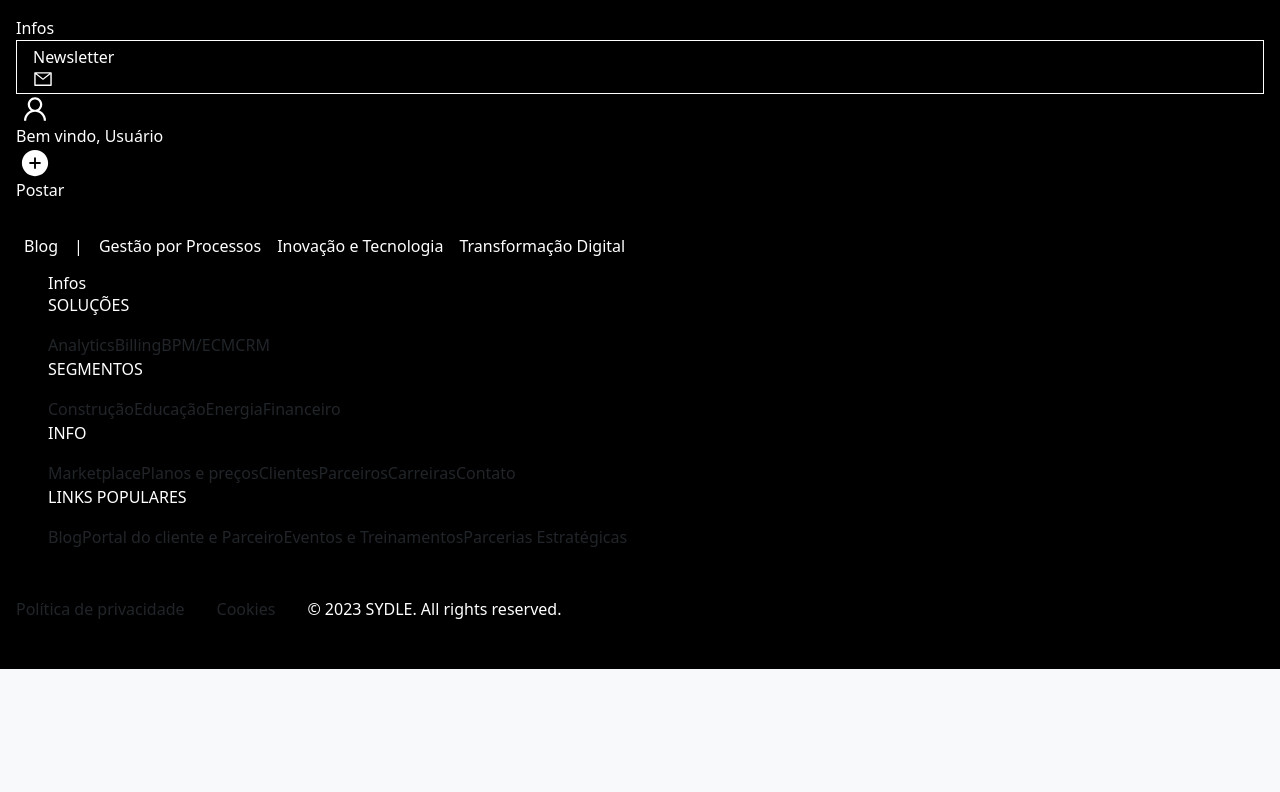
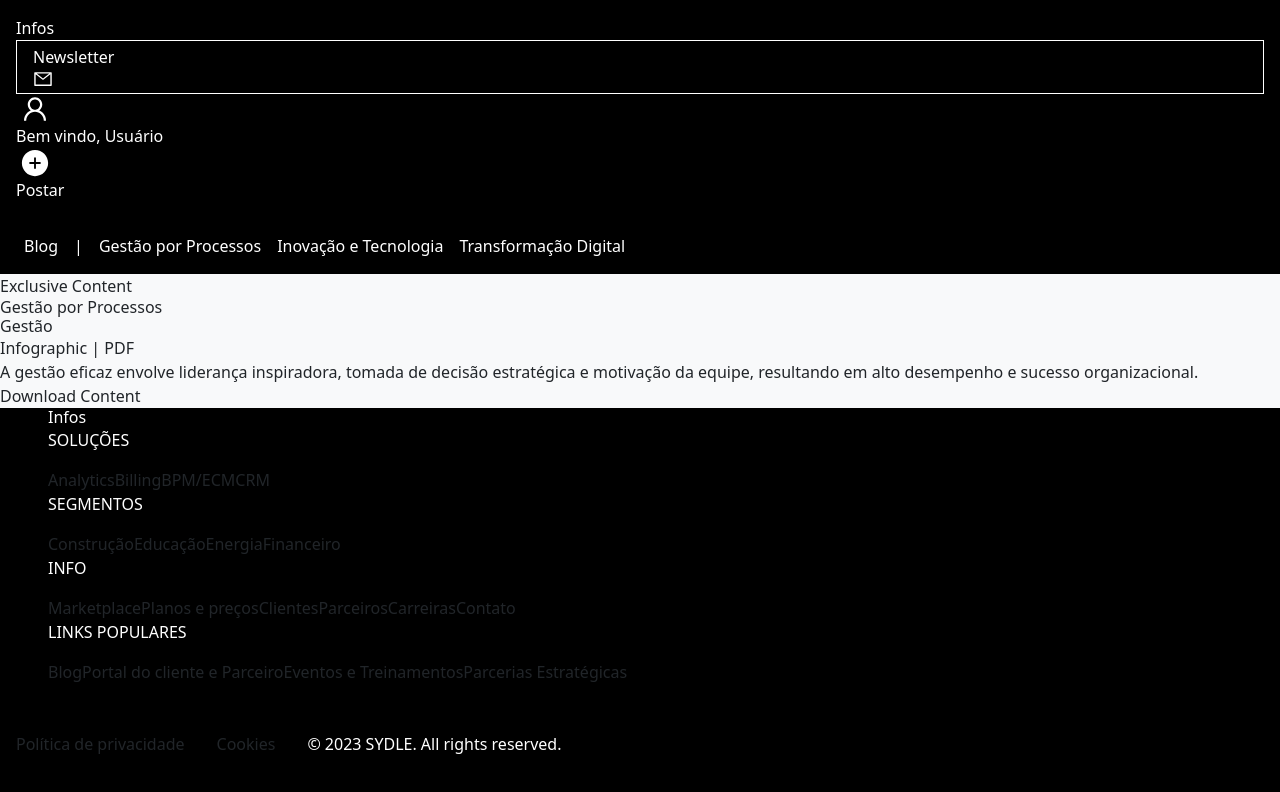
Before and after one commit to santanafx/blog-ApiRest, a React (Vite) app: page /post/1 in a window 1280 px wide. Shown: the top 792 px of the page. Built offline with nearby package versions, Linux system fonts and the light colour scheme; data requests are answered from the project's data file.

Commit message:
Nova página Post.jsx
Foi criado a página post para que seja possível acessar o conteúdo de texto das notícias do blog

```diff
--- a/src/App.jsx
+++ b/src/App.jsx
@@ -8,6 +8,7 @@ import { Footer } from "./components/Footer";
 import { Gestao } from "./pages/Gestao";
 import { Inovacao } from "./pages/Inovacao";
 import { Transformacao } from "./pages/Transformacao";
+import { Post } from "./pages/Post";
 
 function App() {
   return (
@@ -20,6 +21,7 @@ function App() {
         <Route path="/gestao" element={<Gestao />} />
         <Route path="/inovacao" element={<Inovacao />} />
         <Route path="/transformacao" element={<Transformacao />} />
+        <Route path="/post/:id" element={<Post />} />
         <Route path="/editar/:id" element={<Editar />} />
       </Routes>
       <Footer />
--- a/src/components/Card.jsx
+++ b/src/components/Card.jsx
@@ -1,11 +1,20 @@
-import React from "react";
+import { useNavigate } from "react-router-dom";
 
-export const Card = ({ title, text, image, category, date }) => {
+export const Card = ({ title, image, category, date, id }) => {
+  const navigate = useNavigate();
   return (
     <div className="max-w-[350px] h-[400px] bg-white rounded-3xl drop-shadow-2xl overflow-hidden relative transition duration-500 hover:scale-105">
-      <img className="cursor-pointer" src={image} alt="" />
+      <img
+        className="cursor-pointer"
+        src={image}
+        alt=""
+        onClick={() => navigate(`/post/${id}`)}
+      />
       <span className="text-indigo-600 p-3">{category}</span>
-      <h4 className="break-words font-bold p-3 cursor-pointer text-ellipsis">
+      <h4
+        className="break-words font-bold p-3 cursor-pointer text-ellipsis"
+        onClick={() => navigate(`/post/${id}`)}
+      >
         {title}
       </h4>
       <span className="absolute bottom-4 right-4">{date}</span>
--- a/src/pages/Gestao.jsx
+++ b/src/pages/Gestao.jsx
@@ -23,10 +23,10 @@ export const Gestao = () => {
             <Card
               key={element.id + index}
               title={element.title}
-              text={element.text}
               image={element.image}
               category={element.category}
               date={element.date}
+              id={element.id}
             />
           ))}
         </section>
--- a/src/pages/Home.jsx
+++ b/src/pages/Home.jsx
@@ -16,14 +16,14 @@ export const Home = () => {
     <main className=" flex justify-center mt-10 min-h-[85vh] mb-10">
       {data !== undefined ? (
         <section className="flex justify-center flex-wrap gap-10 max-w-7xl">
-          {data.map((element) => (
+          {data.map((element, index) => (
             <Card
-              key={element.id}
+              key={element.id + index}
               title={element.title}
-              text={element.text}
               image={element.image}
               category={element.category}
               date={element.date}
+              id={element.id}
             />
           ))}
         </section>
--- a/src/pages/Inovacao.jsx
+++ b/src/pages/Inovacao.jsx
@@ -23,10 +23,10 @@ export const Inovacao = () => {
             <Card
               key={element.id + index}
               title={element.title}
-              text={element.text}
               image={element.image}
               category={element.category}
               date={element.date}
+              id={element.id}
             />
           ))}
         </section>
--- /dev/null
+++ b/src/pages/Post.jsx
@@ -0,0 +1,35 @@
+import React from "react";
+import { useParams } from "react-router-dom";
+import { useFetch } from "../hooks/useFetch";
+
+export const Post = () => {
+  const params = useParams();
+  const { getRequest } = useFetch();
+  const [data, setData] = React.useState();
+
+  React.useEffect(() => {
+    getRequest().then((dataFromRequest) => {
+      const selectData = dataFromRequest.find(
+        (element) => parseInt(element.id) === parseInt(params.id)
+      );
+      setData(selectData);
+    });
+  }, []);
+
+  return (
+    <section>
+      {data !== undefined ? (
+        <div>
+          <span>Exclusive Content</span>
+          <h4>{data.category}</h4>
+          <h1>{data.title}</h1>
+          <span>Infographic | PDF</span>
+          <p>{data.text}</p>
+          <button>Download Content</button>
+        </div>
+      ) : (
+        "Loading..."
+      )}
+    </section>
+  );
+};
--- a/src/pages/Transformacao.jsx
+++ b/src/pages/Transformacao.jsx
@@ -23,10 +23,10 @@ export const Transformacao = () => {
             <Card
               key={element.id + index}
               title={element.title}
-              text={element.text}
               image={element.image}
               category={element.category}
               date={element.date}
+              id={element.id}
             />
           ))}
         </section>
```
